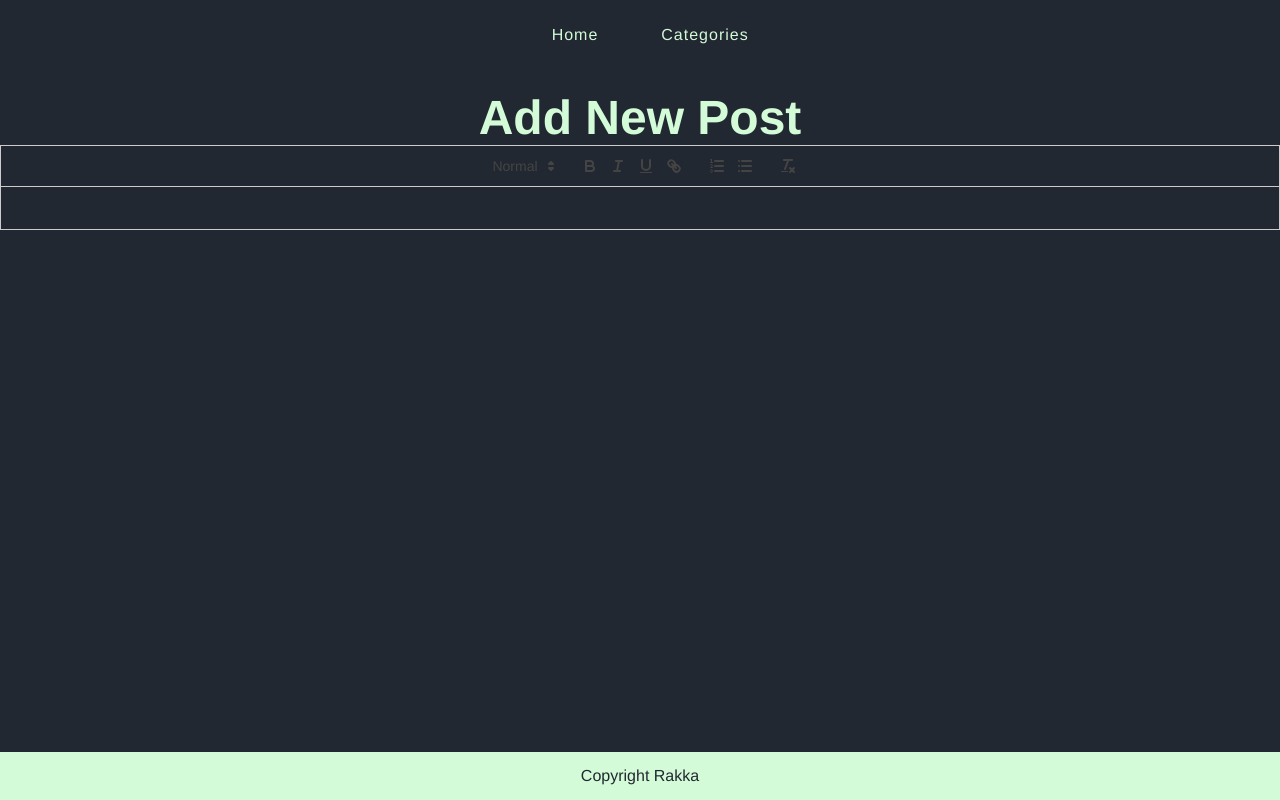
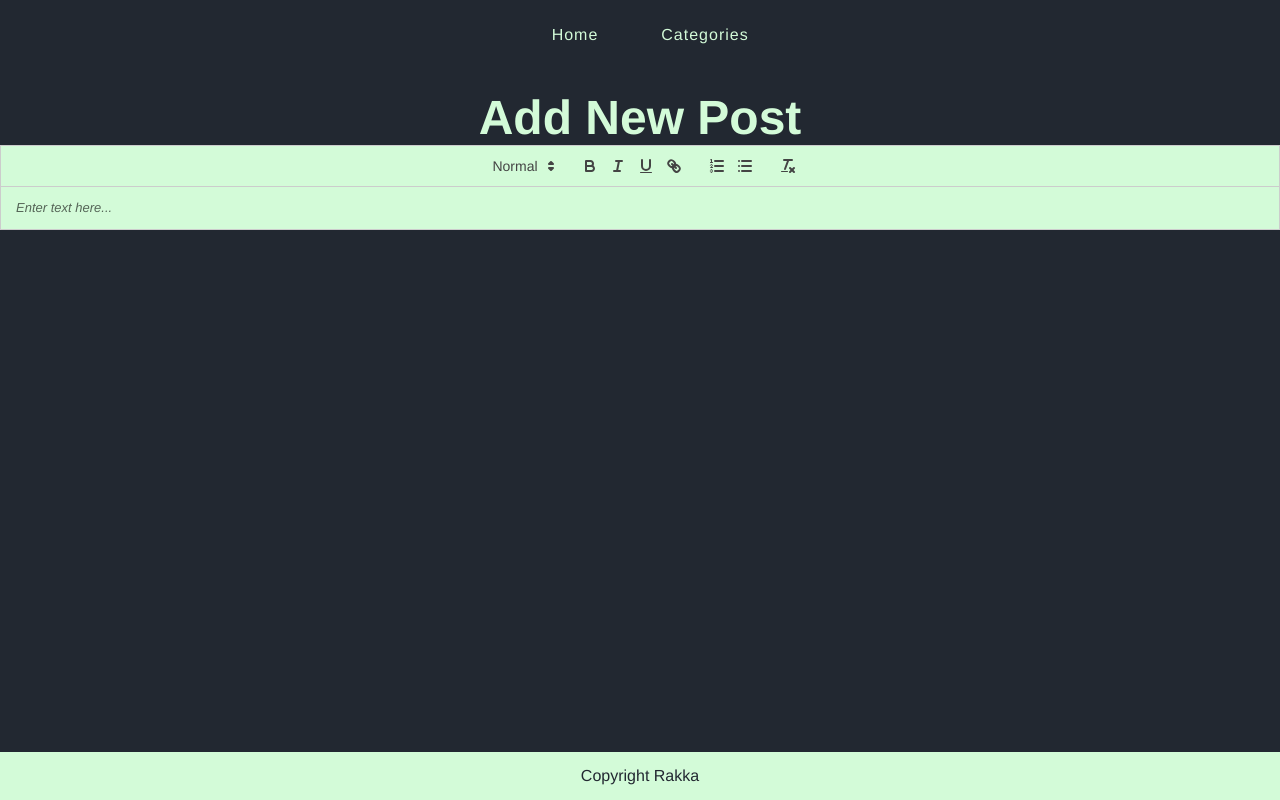
Before and after one commit to rakkaalhazimi/Vue-Blogspot, a Vue app: page /post/create in a window 1280 px wide. Built offline with nearby package versions, Linux system fonts and the light colour scheme.

Commit message:
add additional options to editor

```diff
--- a/src/components/Blog/BlogEditor.vue
+++ b/src/components/Blog/BlogEditor.vue
@@ -9,15 +9,26 @@ import "quill/dist/quill.core.css"
 import "quill/dist/quill.snow.css"
 import "quill/dist/quill.bubble.css"
 
+
 onMounted(() => {
-  let options = {theme: "snow"}
+  let options = {
+    theme: "snow",
+    modules: { toolbar: {} },
+    placeholder: "Enter text here..."
+  }
+
+
   let editor = new Quill("#editor", options)
-  editor.on("text-change", () => {})
+  editor.on("text-change", () => { })
 })
 
 
 </script>
 
 <style>
-
+#editor,
+.ql-toolbar {
+  background-color: var(--complement);
+  color: var(--dominant);
+}
 </style>
```
